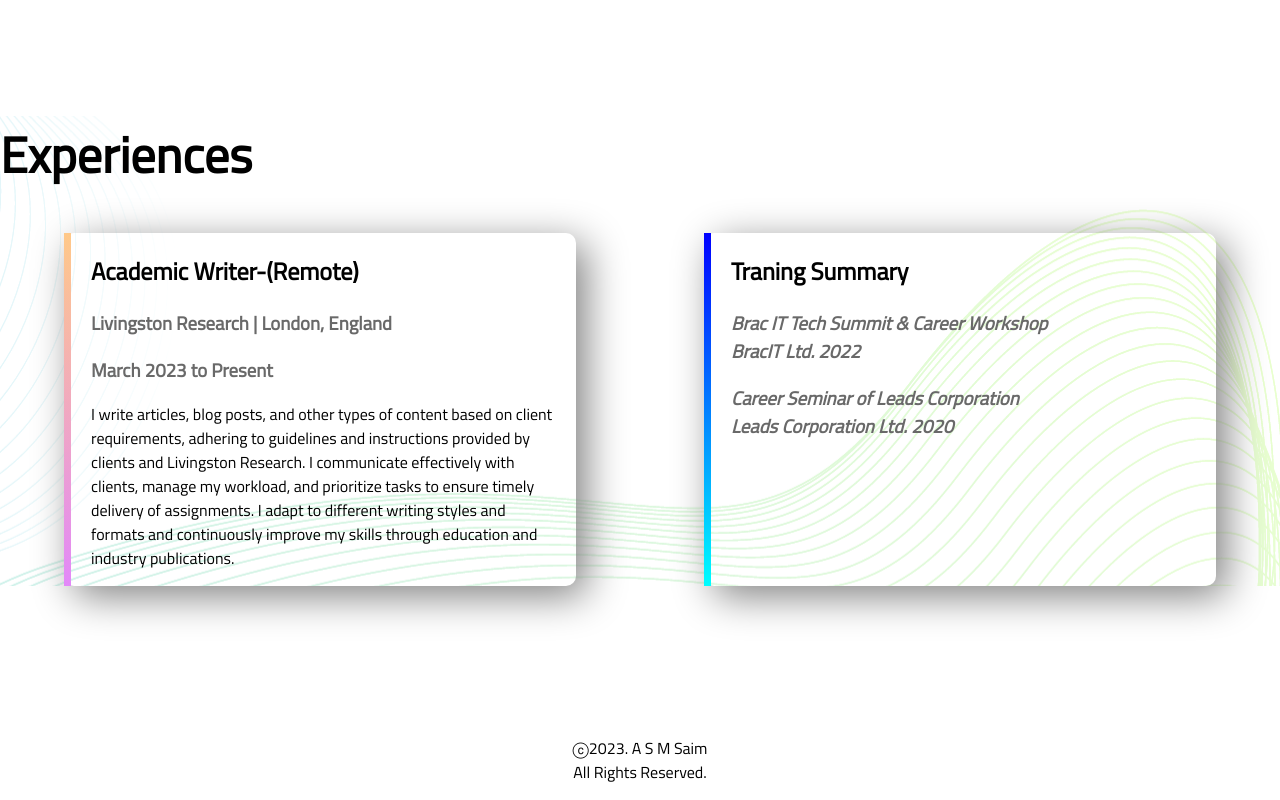
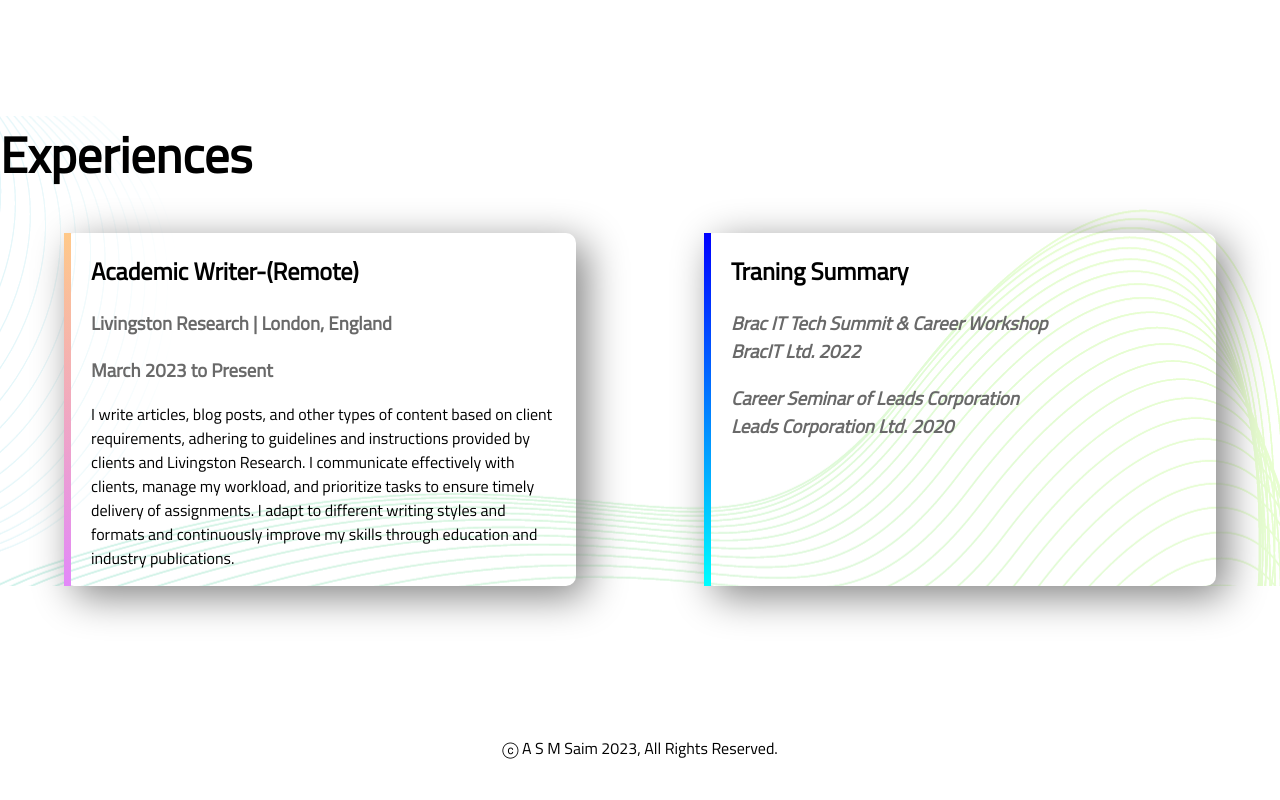
Before and after one commit to SM-Saim/my-portfolio, a plain HTML site: page index.html in a window 1280 px wide. Shown: the part 1312-2112 px from the top of the page. After the commit the page ends 2088 px from the top, so only its background shows below. Drawn offline with Linux system fonts and the light colour scheme.

Commit message:
All section finally updated

```diff
--- a/index.html
+++ b/index.html
@@ -83,8 +83,7 @@
         </div>
     </section>
     <footer>
-        <p>ⓒ2023. A S M Saim <br>
-            All Rights Reserved.</p>
+        <p>ⓒ A S M Saim 2023, All Rights Reserved.</p>
     </footer>
 
 </body>
```
